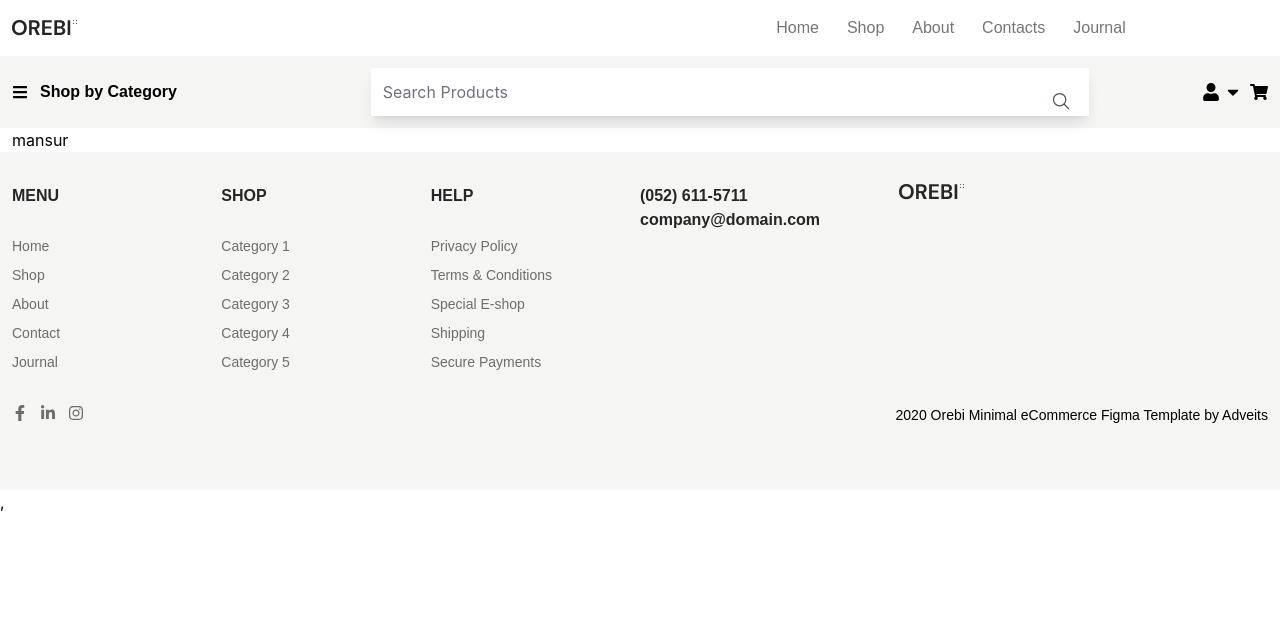
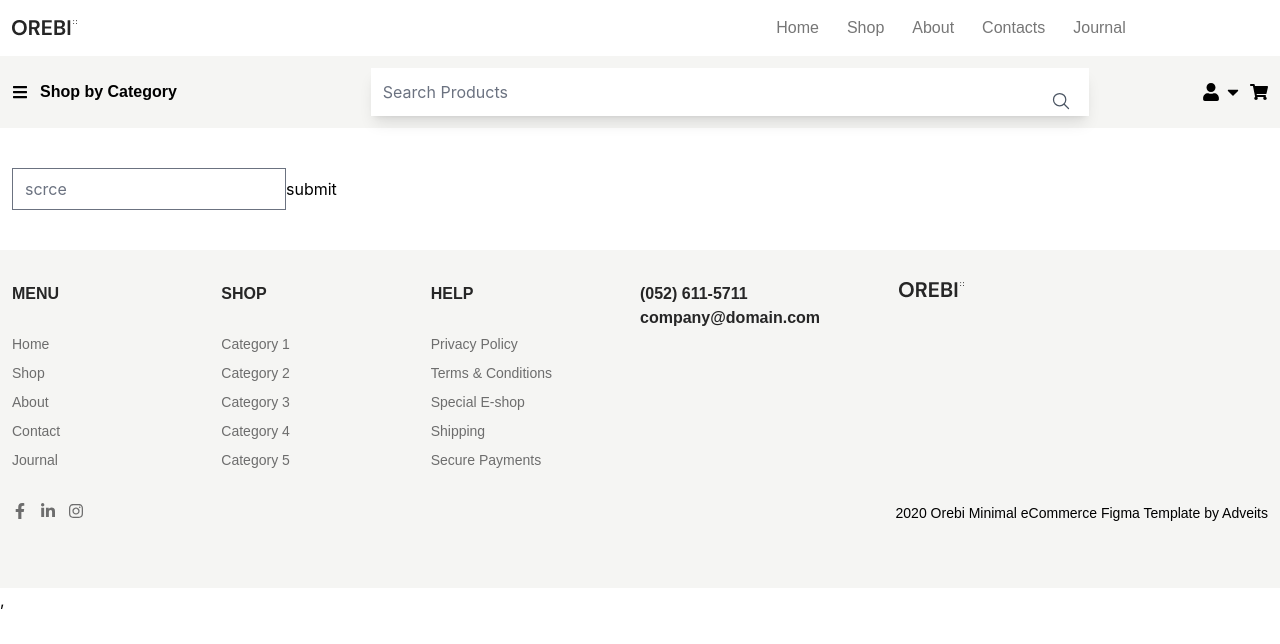
Before and after one commit to Mansur1075/E-com-final, a React (Vite) app: page /contacts in a window 1280 px wide. Shown: the top 644 px of the page. Built offline with nearby package versions, Linux system fonts and the light colour scheme; no server answers.

Commit message:
redux new

```diff
--- a/src/components/Bennar.jsx
+++ b/src/components/Bennar.jsx
@@ -5,8 +5,7 @@ import { useSelector } from "react-redux";
 
 const Bennar = () => {
 
-  let data = useSelector((state)=> state.product.products)
-  console.log(data);
+
 
 
   const settings = {
@@ -47,8 +46,15 @@ const Bennar = () => {
       </div>
     )
   };
+
+
+   let ruslte = useSelector((state)=> state.product.products)
+   console.log(ruslte);
+
   return (
     <div>
+      <h2>{ruslte}</h2>
+
         <Slider {...settings}>
 
         <div className="">
--- a/src/components/slice/productSlice.js
+++ b/src/components/slice/productSlice.js
@@ -1,7 +1,7 @@
 import { createSlice } from '@reduxjs/toolkit'
 
 const initialState = {
-  products:"kire bhai",
+  products:0,
   Number : 0
 }
 
@@ -9,7 +9,11 @@ export const productSlice = createSlice({
   name: 'product',
   initialState,
   reducers: {
-    allproduct: (state) => {
+    allproduct: (state,action) => {
+      state.products = action.payload
+
+
+
 
     }
   },
--- a/src/pages/Contacts.jsx
+++ b/src/pages/Contacts.jsx
@@ -1,12 +1,25 @@
 
-import React from 'react'
+import React, { useState } from 'react'
 import Container from '../components/Container'
+import { useDispatch } from 'react-redux'
+import { allproduct } from '../components/slice/productSlice'
 
 const Contacts = () => {
+  let dispatch = useDispatch()
+  let [text, setText] = useState("")
+
+  let handleInput =(e)=>{
+    setText(e.target.value);
+
+  }
+  let hendleSubmit =()=>{
+  dispatch(allproduct (text))
+  }
   return (
     <Container>
-        <div className="">
-            mansur
+        <div className="py-10">
+           <input onChange={handleInput} type="text" placeholder='scrce' />
+           <button onClick={hendleSubmit}>submit</button>
         </div>
     </Container>
   )
```
